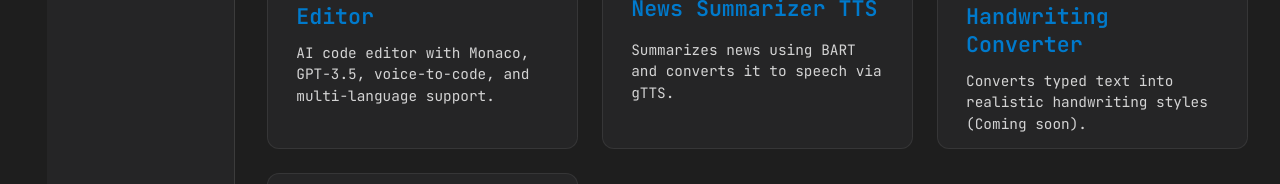
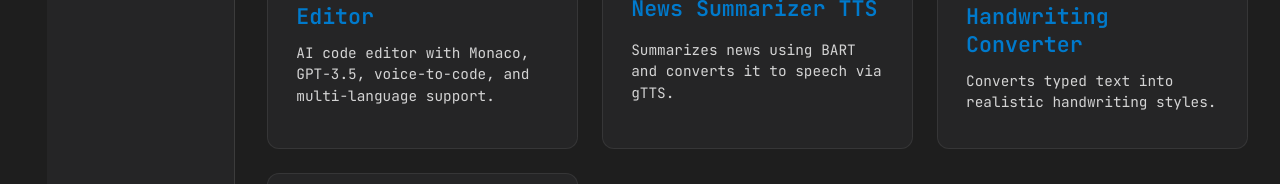
Before and after one commit to pandeyshikhar18/portfoliovs, a Next.js app: page /projects in a window 1280 px wide. Shown: the part 353-537 px from the top of the page. Built offline with nearby package versions, Linux system fonts and the light colour scheme.

Commit message:
Update projects.ts

```diff
--- a/data/projects.ts
+++ b/data/projects.ts
@@ -23,7 +23,7 @@
   },
   {
     title: 'TextoHand-Text to Handwriting Converter',
-    description: 'Converts typed text into realistic handwriting styles (Coming soon).',
+    description: 'Converts typed text into realistic handwriting styles.',
     logo: '/logos/HC.png',
     link: 'https://github.com/pandeyshikhar18/TextoHand/tree/main',
     slug: 'text-to-handwriting',
```
